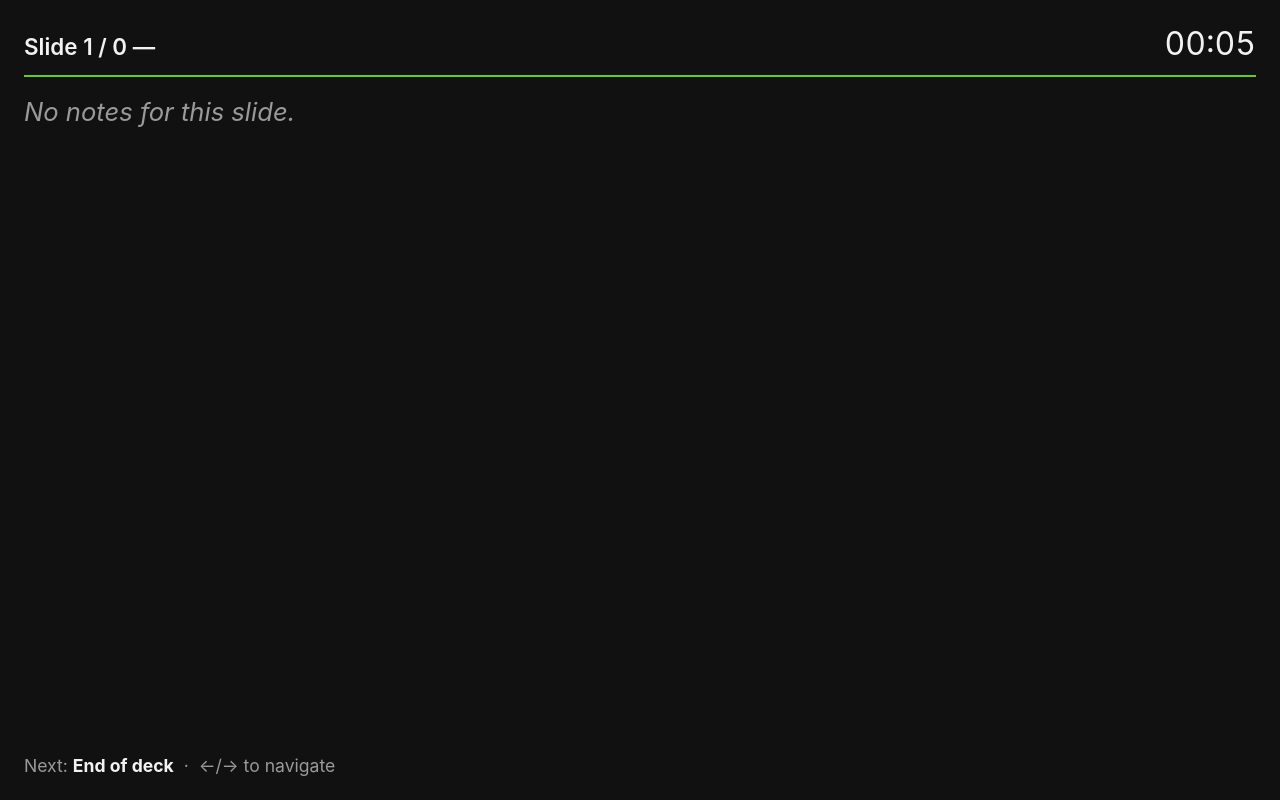
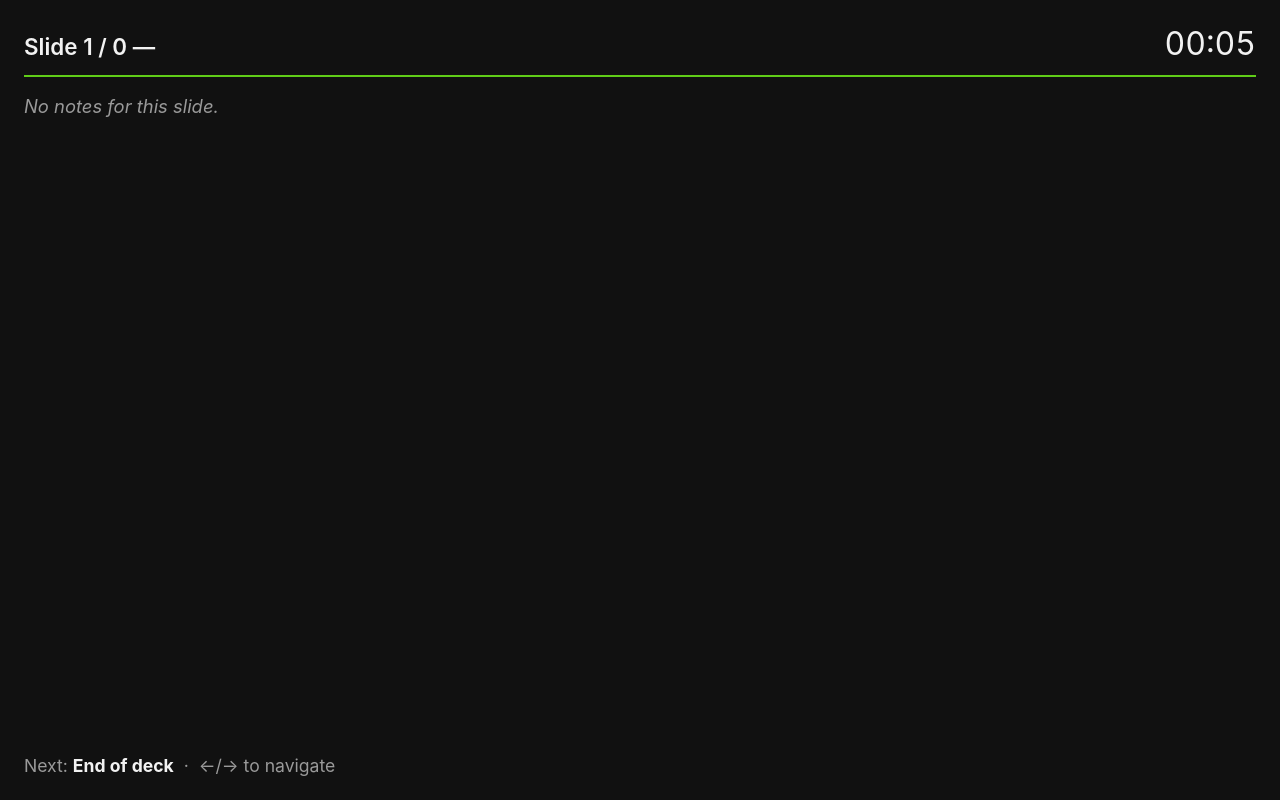
Before and after one commit to KristianEkman/seb_presentation, a plain HTML site: page presenter.html in a window 1280 px wide. Drawn offline with Linux system fonts and the light colour scheme; no server answers.

Commit message:
Reduce speaker notes font size in presenter view
Co-Authored-By: Claude Opus 5.5 <noreply@anthropic.com>

```diff
--- a/presenter.html
+++ b/presenter.html
@@ -12,7 +12,7 @@
     header { display: flex; justify-content: space-between; align-items: baseline; border-bottom: 2px solid var(--seb-green); padding-bottom: 12px; }
     #slide { font-size: 1.4rem; font-weight: 600; }
     #timer { font-size: 2rem; font-variant-numeric: tabular-nums; cursor: pointer; }
-    #notes { font-size: 1.6rem; line-height: 1.5; overflow-y: auto; white-space: pre-wrap; }
+    #notes { font-size: 1.15rem; line-height: 1.5; overflow-y: auto; white-space: pre-wrap; }
     #notes.empty { color: var(--muted); font-style: italic; }
     footer { color: var(--muted); font-size: 1.1rem; }
     footer b { color: var(--ink); }
```
